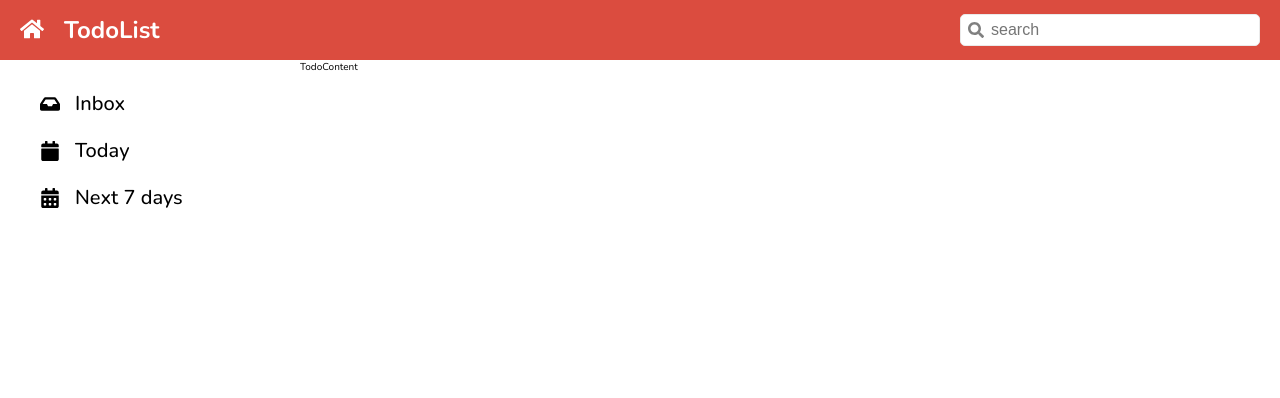
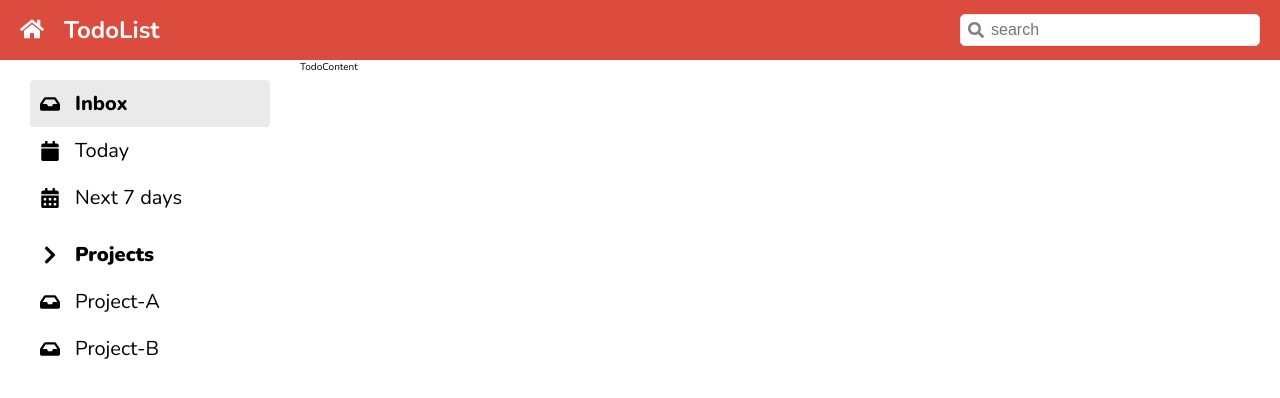
Before and after one commit to tha3atchai/cc15-todolist, a React (Create React App) app: page / in a window 1280 px wide. Shown: the top 398 px of the page. Built offline with nearby package versions, Linux system fonts and the light colour scheme.

Commit message:
add accordion

```diff
--- a/src/app/App.jsx
+++ b/src/app/App.jsx
@@ -1,6 +1,7 @@
 import "./App.scss";
 import Header from "../components/Header";
-import { FaCalendar, FaCalendarAlt, FaInbox } from "react-icons/fa";
+import { FaCalendar, FaCalendarAlt, FaChevronDown, FaInbox } from "react-icons/fa";
+import ListItem from "../components/ListItem";
 
 function App() {
   return (
@@ -11,24 +12,43 @@ function App() {
       <div className="todo__sidebar">
         <aside className="sidebar">
           <section className="sidebar__category">
-            <ul className="list">
-              <li className="list__item">
-                <FaInbox />
-                <p className="list__item__text">Inbox</p>
-              </li>
-            </ul>
-            <ul className="list">
-              <li className="list__item">
-                <FaCalendar />
-                <p className="list__item__text">Today</p>
-              </li>
-            </ul>
-            <ul className="list">
-              <li className="list__item">
-                <FaCalendarAlt />
-                <p className="list__item__text">Next 7 days</p>
-              </li>
-            </ul>
+            <ListItem
+              icon={<FaInbox className="list__item__icon" />}
+              text="Inbox"
+              active={true}
+              />
+            <ListItem
+              icon={<FaCalendar className="list__item__icon" />}
+              text="Today"
+              active={false}
+              />
+            <ListItem
+              icon={<FaCalendarAlt className="list__item__icon" />}
+              text="Next 7 days"
+              active={false}
+              />
+          </section>
+          <section className="sidebar__category">
+            <div className="accordion">
+              <div className="accordion__toggle">
+                <li className="accordion__item">
+                  <FaChevronDown className="accordion__icon accordion__item__active" />
+                  <p className="accordion__text">Projects</p>
+                </li>
+              </div>
+              <ul className="list">
+                <ListItem
+                  icon={<FaInbox className="list__item__icon" />}
+                  text="Project-A"
+                  active={false}
+                  />
+                <ListItem
+                  icon={<FaInbox className="list__item__icon" />}
+                  text="Project-B"
+                  active={false}
+                  />
+              </ul>
+            </div>
           </section>
         </aside>
       </div>
--- a/src/app/App.scss
+++ b/src/app/App.scss
@@ -41,10 +41,10 @@
     height: calc(100vh - $header-height);
 }
 
-.list {
-    display: flex;
-    flex-direction: column;
+// ########## SCSS :  mixins and extends ############
+.accordion {
 
+    // ELEMENT
     &__item {
         display: flex;
         align-items: center;
@@ -53,13 +53,21 @@
         padding: 10px;
         border-radius: 4px;
         cursor: pointer;
+        font-weight: 900;
 
-        &:hover {
-            background-color: $grey-light;
-        }
-
-        &__text {
-            font-weight: 500;
+        &__active {
+            transform: rotate(-90deg);
         }
     }
+
+    // MODIFIER
+    &__icon {
+        cursor: pointer;
+
+    }
+
+    &__text {
+        font-weight: inherit;
+    }
+
 }
--- /dev/null
+++ b/src/components/ListItem.jsx
@@ -0,0 +1,20 @@
+import "./ListItem.scss";
+
+function ListItem({icon, text, active}) {
+  return (
+    <>
+        <ul className="list">
+            <li className={`list__item ${active && "active"}`}>
+                {icon}
+                <p className="list__item__text">{text}</p>
+            </li>
+        </ul>
+    </>
+  )
+}
+
+// CSS + JS Value == Dynamics ClassName
+// not-active : className ="list__item__text"
+// active : className = "list__item_text active"
+
+export default ListItem
--- /dev/null
+++ b/src/components/ListItem.scss
@@ -0,0 +1,30 @@
+@import "../index.scss";
+
+.list {
+    display: flex;
+    flex-direction: column;
+
+    &__item {
+        display: flex;
+        align-items: center;
+        gap: 15px;
+        font-size: 2rem;
+        padding: 10px;
+        border-radius: 4px;
+        font-weight: 400;
+        cursor: pointer;
+
+        &:hover {
+            background-color: $grey-light;
+        }
+
+        &__text {
+            font-weight: inherit;
+        }
+    }
+}
+
+.active {
+    font-weight: 800;
+    background-color: $grey-light;
+}
```
